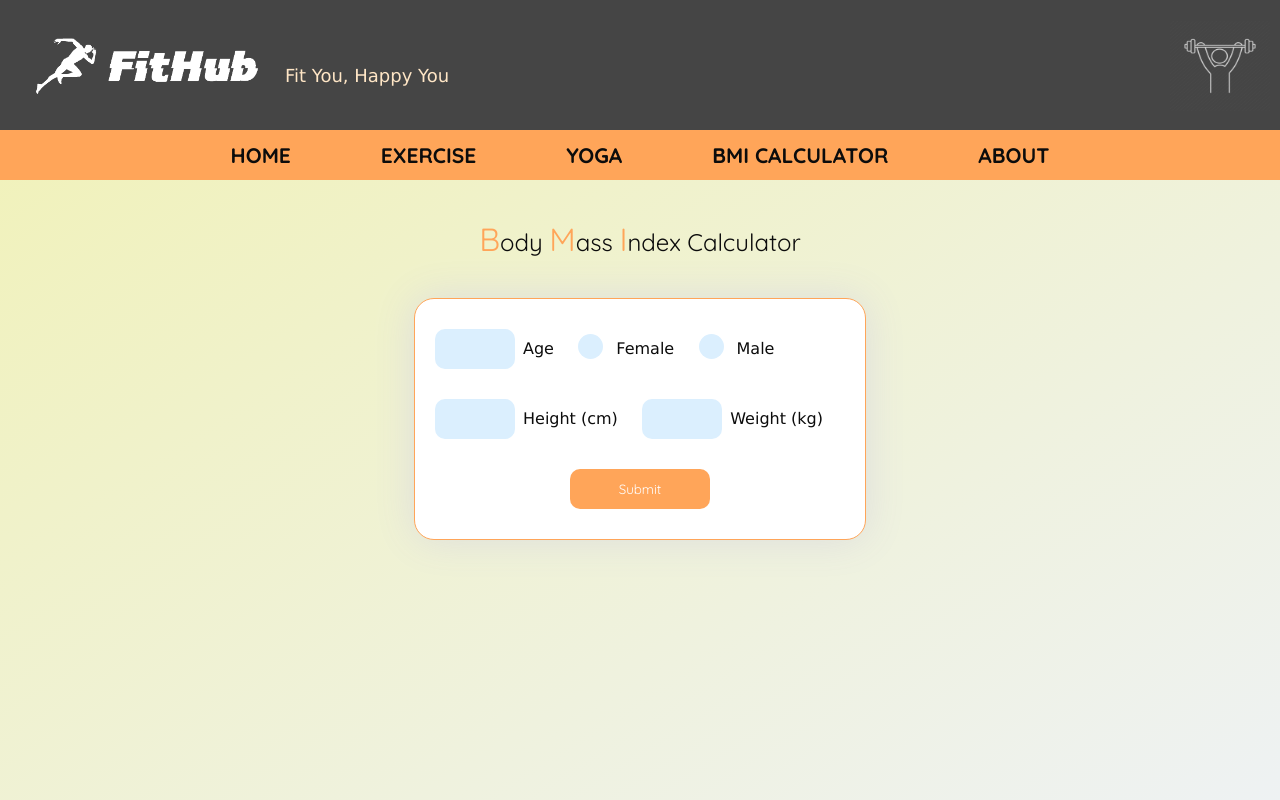
After one commit to ronnie-nayak/fit-api, a Flask app: page /bmi in a window 1280 px wide. The commit adds this page. Run offline with Flask 2, Linux system fonts and the light colour scheme; some libraries are stand-ins or nearby versions.

Commit message:
Final Commit Before Video
Added BMI FEATURE

```diff
--- a/app.py
+++ b/app.py
@@ -45,8 +45,9 @@ def yogaWarrior():
 @app.route('/about')
 def about():
     return render_template('about.html')
-
-
+@app.route('/bmi')
+def bmi():
+    return render_template('bmi.html')
 #-----------------Video-Feeds---------------------------------
 
 @app.route('/bicepCurl_feed')
--- /dev/null
+++ b/static/css/bmistyle.css
@@ -0,0 +1,167 @@
+* {
+    font-family: Quicksand;
+    /* font-size: 16px; */
+    color: #0c0c0c;
+  }
+
+  body {
+    margin: 0;
+    height: 100vh;
+    padding: 0;
+    border: 0;
+    background: linear-gradient(to bottom right,  #F1F2B5, #eef2f3);
+  }
+
+  .form {
+    background-color: #fff;
+    height: 240px;
+    width: 450px;
+    border-radius: 20px;
+    margin: 20px auto 20px auto;
+    display: block;
+    border: solid 1px #FFA559;
+
+    box-shadow: 0 0 40px 0 #ddd;
+  }
+
+  .form:hover {
+    box-shadow: 0 0 60px 0 #ccc;
+    transition: .4s;
+    transform: scale(1.02);
+    border: solid 1px  #0a8ef2;
+  }
+
+  .row-one {
+    padding: 20px;
+  }
+
+  .row-two {
+    padding: 20px;
+  }
+
+  .text-input {
+    width: 60px;
+    height: 30px;
+    border-radius: 10px;
+    background-color: #dbeffe;
+    border: none;
+    outline: none;
+    padding: 5px 10px;
+    cursor: pointer;
+  }
+
+  .text-input:last-child {
+    margin-bottom: 35px;
+  }
+
+  .text-input:hover {
+    background-color: #cbe7fd;
+  }
+
+  #submit {
+    border: none;
+    border-radius: 10px;
+    height: 40px;
+    width: 140px;
+    background-color: #FFA559;
+    color: #fff;
+    margin: auto;
+    display: block;
+    outline: none;
+    cursor: pointer;
+  }
+
+  #submit:hover{
+    background-color: #0a8ef2;
+  }
+
+  .text {
+    display: inline-block;
+    margin: 5px 20px 5px 8px;;
+  }
+
+  .row-one {
+    padding: 30px 20px 15px 20px;
+  }
+  .row-two {
+    padding: 15px 20px 30px 20px;
+  }
+
+  .container {
+    display: inline-block;
+    position: relative;
+    padding-left: 30px;
+    cursor: pointer;
+    user-select: none;
+  }
+
+  .container input {
+    position: absolute;
+    opacity: 0;
+  }
+
+  .checkmark {
+    position: absolute;
+    top: 0;
+    left: 0;
+    height: 25px;
+    width: 25px;
+    background-color: #dbeffe;
+    border-radius: 50%;
+  }
+
+  .container:hover input ~ .checkmark {
+    background-color: #cbe7fd;
+  }
+
+  .container input:checked ~ .checkmark {
+    background-color: #289df6;
+  }
+
+  h1 {
+    font-size: 30px;
+    font-weight: 300;
+    text-align: center;
+    color: #289df6;
+    padding-top: 15px;
+    display: block;
+  }
+
+  h2 {
+    font-size: 22px;
+    font-weight: 300;
+    text-align: center;
+  }
+
+  h3 {
+    font-size: 24px;
+    font-weight: 300;
+    text-align: center;
+    padding: 15px;
+  }
+
+  h3 b {
+    font-size: 32px;
+    font-weight: 300;
+    color: #FFA559;
+  }
+
+  .checkmark:after {
+    content: "";
+    position: absolute;
+    display: none;
+  }
+
+  .container input:checked ~ .checkmark:after {
+    display: block;
+  }
+
+  .container .checkmark:after {
+    left: 9px;
+    top: 5px;
+    width: 5px;
+    height: 10px;
+    border: solid white;
+    border-width: 0 2px 2px 0;
+    transform: rotate(45deg);
+  }
--- a/static/css/style.css
+++ b/static/css/style.css
@@ -1,3 +1,8 @@
+* {
+  font-family: Quicksand;
+  /* font-size: 16px;
+  color: #333; */
+}
 body {
   background-color: #454545;
   color: #cdc7c4;
--- a/templates/base.html
+++ b/templates/base.html
@@ -7,6 +7,7 @@
     <title></title>
     <meta name="description" content="">
     <meta name="viewport" content="width=device-width, initial-scale=1.0">
+    <link href="https://fonts.googleapis.com/css?family=Quicksand:400,700" rel="stylesheet">
     <link rel="stylesheet" href="{{ url_for('static', filename='css/style.css') }}">
     <link rel="stylesheet" href="https://use.fontawesome.com/release/v5.8.1/css/all.css">
 
@@ -71,6 +72,7 @@
                     <a href="/yoga/warrior-pose">Warrior Pose</a>
                 </div>
             </li>
+            <li><a href ='/bmi'><b>BMI CALCULATOR</b></a></li>
             <li><a href="/about"><b>ABOUT</b></a></li>
         </ul>
     </nav>
--- /dev/null
+++ b/templates/bmi.html
@@ -0,0 +1,89 @@
+{% extends 'base.html' %}
+
+{% block content %}
+<head>
+    <link href="https://fonts.googleapis.com/css?family=Quicksand:400,700" rel="stylesheet">
+    <link rel="stylesheet" href="{{ url_for('static', filename='css/bmistyle.css') }}">
+  </head>
+  <body>
+    <h3><b>B</b>ody <b>M</b>ass <b>I</b>ndex Calculator</h3>
+  <form class="form" id="form" onsubmit="return validateForm()">
+  <div class="row-one">
+    <input type="text" class="text-input" id="age" autocomplete="off" required/><p class="text">Age</p>
+    <label class="container">
+    <input type="radio" name="radio" id="f"><p class="text">Female</p>
+      <span class="checkmark"></span>
+    </label>
+    <label class="container">
+    <input type="radio" name="radio" id="m"><p class="text">Male</p>
+      <span class="checkmark"></span>
+    </label>
+    </div>
+
+  <div class="row-two">
+    <input type="text" class="text-input" id="height" autocomplete="off" required><p class="text">Height (cm)</p>
+    <input type="text" class="text-input" id="weight" autocomplete="off" required><p class="text">Weight (kg)</p>
+  </div>
+  <button type="button" id="submit">Submit</button>
+  </form>
+  </body>
+  <script>
+    var age = document.getElementById("age");
+var height = document.getElementById("height");
+var weight = document.getElementById("weight");
+var male = document.getElementById("m");
+var female = document.getElementById("f");
+var form = document.getElementById("form");
+
+function validateForm(){
+  if(age.value=='' || height.value=='' || weight.value=='' || (male.checked==false && female.checked==false)){
+    alert("All fields are required!");
+    document.getElementById("submit").removeEventListener("click", countBmi);
+  }else{
+    countBmi();
+  }
+}
+document.getElementById("submit").addEventListener("click", validateForm);
+
+function countBmi(){
+  var p = [age.value, height.value, weight.value];
+  if(male.checked){
+    p.push("male");
+  }else if(female.checked){
+    p.push("female");
+  }
+  form.reset();
+  var bmi = Number(p[2])/(Number(p[1])/100*Number(p[1])/100);
+
+  var result = '';
+  if(bmi<18.5){
+    result = 'Underweight';
+     }else if(18.5<=bmi&&bmi<=24.9){
+    result = 'Healthy';
+     }else if(25<=bmi&&bmi<=29.9){
+    result = 'Overweight';
+     }else if(30<=bmi&&bmi<=34.9){
+    result = 'Obese';
+     }else if(35<=bmi){
+    result = 'Extremely obese';
+     }
+
+  var h1 = document.createElement("h1");
+  var h2 = document.createElement("h2");
+
+  var t = document.createTextNode(result);
+  var b = document.createTextNode('BMI: ');
+  var r = document.createTextNode(parseFloat(bmi).toFixed(2));
+
+  h1.appendChild(t);
+  h2.appendChild(b);
+  h2.appendChild(r);
+
+  document.body.appendChild(h1);
+  document.body.appendChild(h2);
+  document.getElementById("submit").removeEventListener("click", countBmi);
+  document.getElementById("submit").removeEventListener("click", validateForm);
+}
+document.getElementById("submit").addEventListener("click", countBmi);
+  </script>
+  {% endblock %}
```
